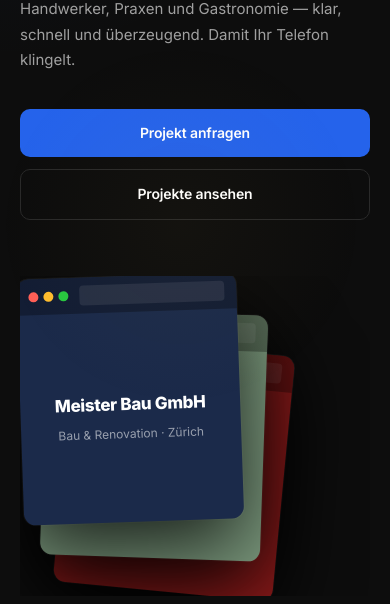
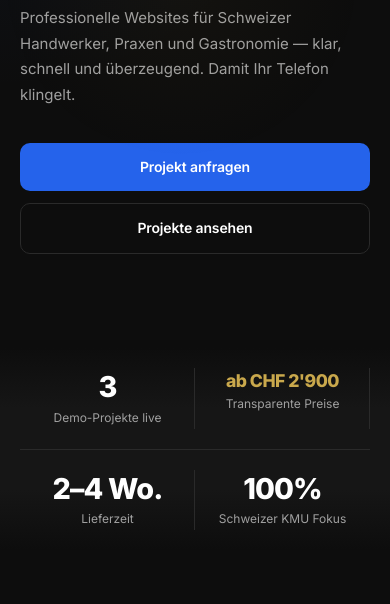
Before and after one commit to jadinho6/Baalbaki-Web-Studio1, a plain HTML site: page index.html in a window 390 px wide. Shown: the part 496-1100 px from the top of the page. Drawn offline with Linux system fonts and the light colour scheme.

Commit message:
Update Iphone Layout

```diff
--- a/index.html
+++ b/index.html
@@ -393,9 +393,7 @@
        STATS BAR
     ============================================================ */
     .stats-bar {
-      background: var(--surface);
-      border-top: 1px solid var(--border);
-      border-bottom: 1px solid var(--border);
+      background: linear-gradient(to bottom, var(--bg) 0, var(--surface) 60px, var(--surface) calc(100% - 60px), var(--bg) 100%);
       padding: 0 48px;
     }
     .stats-inner {
@@ -407,18 +405,27 @@
     .stat {
       padding: 28px 24px;
       text-align: center;
-      border-right: 1px solid var(--border);
-    }
-    .stat:last-child { border-right: none; }
+      position: relative;
+    }
+    .stat::after {
+      content: '';
+      position: absolute;
+      right: 0;
+      top: 20%;
+      height: 60%;
+      width: 1px;
+      background: var(--border);
+    }
+    .stat:last-child::after { display: none; }
     .stat-num {
       display: block;
-      font-size: 26px;
+      font-size: 2.5rem;
       font-weight: 800;
       color: var(--white);
       letter-spacing: -0.03em;
       line-height: 1.2;
     }
-    .stat-num.gold { color: var(--gold); font-size: 20px; }
+    .stat-num.gold { color: var(--gold); font-size: 1.4rem; }
     .stat-lbl { font-size: 12px; color: var(--muted); margin-top: 3px; }
 
     /* ============================================================
@@ -635,9 +642,7 @@
     ============================================================ */
     .angebot {
       padding: 120px 48px;
-      background: var(--surface);
-      border-top: 1px solid var(--border);
-      border-bottom: 1px solid var(--border);
+      background: linear-gradient(to bottom, var(--bg) 0, var(--surface) 80px, var(--surface) calc(100% - 80px), var(--bg) 100%);
     }
     .angebot-inner {
       max-width: 1200px;
@@ -770,9 +775,7 @@
     ============================================================ */
     .faq {
       padding: 120px 48px 72px;
-      background: var(--surface);
-      border-top: 1px solid var(--border);
-      border-bottom: 1px solid var(--border);
+      background: linear-gradient(to bottom, var(--bg) 0, var(--surface) 80px, var(--surface) calc(100% - 80px), var(--bg) 100%);
     }
     .faq-inner {
       max-width: 1200px;
@@ -901,8 +904,7 @@
        FOOTER
     ============================================================ */
     .footer {
-      background: var(--surface);
-      border-top: 1px solid var(--border);
+      background: linear-gradient(to bottom, var(--bg) 0, var(--surface) 60px);
       padding: 28px 48px;
     }
     .footer-inner {
@@ -976,14 +978,14 @@
       .hero-sub { font-size: 15px; }
       .hero-actions { flex-direction: column; }
       .hero-actions .btn { width: 100%; justify-content: center; }
-      .hero-visual { height: 320px; overflow: hidden; }
+      .hero-visual { display: none; }
       .browser { width: 220px; }
       .browser:nth-child(1) { top: 70px; left: 44px; }
       .browser:nth-child(2) { top: 36px; left: 24px; }
       .stats-bar { padding: 0 20px; }
       .stat { padding: 22px 12px; }
-      .stat-num { font-size: 20px; }
-      .stat-num.gold { font-size: 16px; }
+      .stat-num { font-size: 1.8rem; }
+      .stat-num.gold { font-size: 1.1rem; }
       .projekte, .leistungen, .angebot, .ablauf { padding: 72px 20px; }
       .angebot { padding: 72px 20px; }
       .faq { padding: 72px 20px 48px; }
@@ -1399,7 +1401,7 @@
       <span class="label-tag" style="display:block;margin-bottom:12px;">FAQ</span>
       <h2 class="faq-title">Häufige Fragen</h2>
       <p class="faq-sub">Haben Sie weitere Fragen? Ich freue mich auf Ihre Nachricht.</p>
-      <a href="#kontakt" class="btn btn--outline">Frage stellen</a>
+      <a href="#kontakt" class="btn btn--primary">Frage stellen</a>
     </div>
     <div class="faq-right reveal reveal-d2">
       <div id="accordion" role="list">
```
